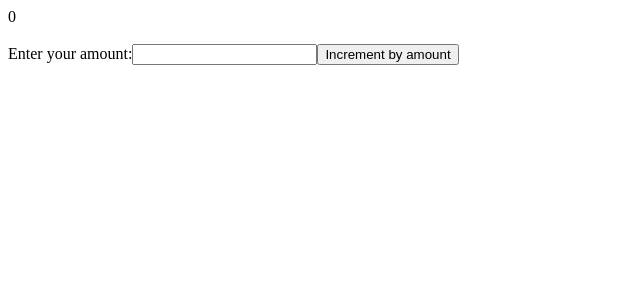
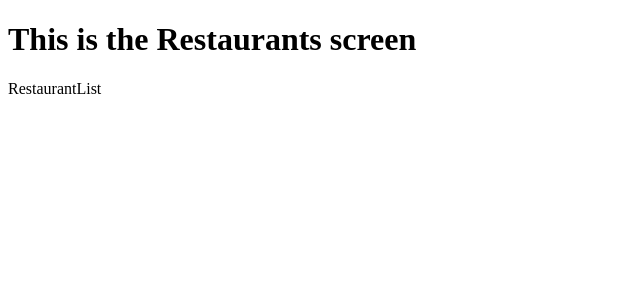
Before and after one commit to BenjaminLuo/PseudoDataScientists-Lab, a React (Create React App) app: page / in a window 1280 px wide. Shown: the top 300 px of the page, without its empty margins (0-640 px from the left). Built offline with nearby package versions, Linux system fonts and the light colour scheme.

Commit message:
Add RestaurantScreen and RestaurantList

```diff
--- a/src/App.js
+++ b/src/App.js
@@ -1,10 +1,7 @@
-
-import IncrementByAmount from './features/counter/IncrementByAmount.js';
+import RestaurantScreen from './components/RestaurantScreen';
 
 export default function App() {
-  return (
-    <div>
-      <IncrementByAmount />
-    </div>
-  )
+  return <div>
+    <RestaurantScreen />
+  </div>;
 }
--- /dev/null
+++ b/src/components/RestaurantList.js
@@ -0,0 +1,3 @@
+export default function RestaurantList() {
+    return <div>RestaurantList</div>;
+    }
--- /dev/null
+++ b/src/components/RestaurantScreen.js
@@ -0,0 +1,10 @@
+import RestaurantList from './RestaurantList';
+
+export default function RestaurantScreen() {
+    return (
+        <div>
+            <h1>This is the Restaurants screen</h1>
+            <RestaurantList />
+        </div>
+    );
+}
```
